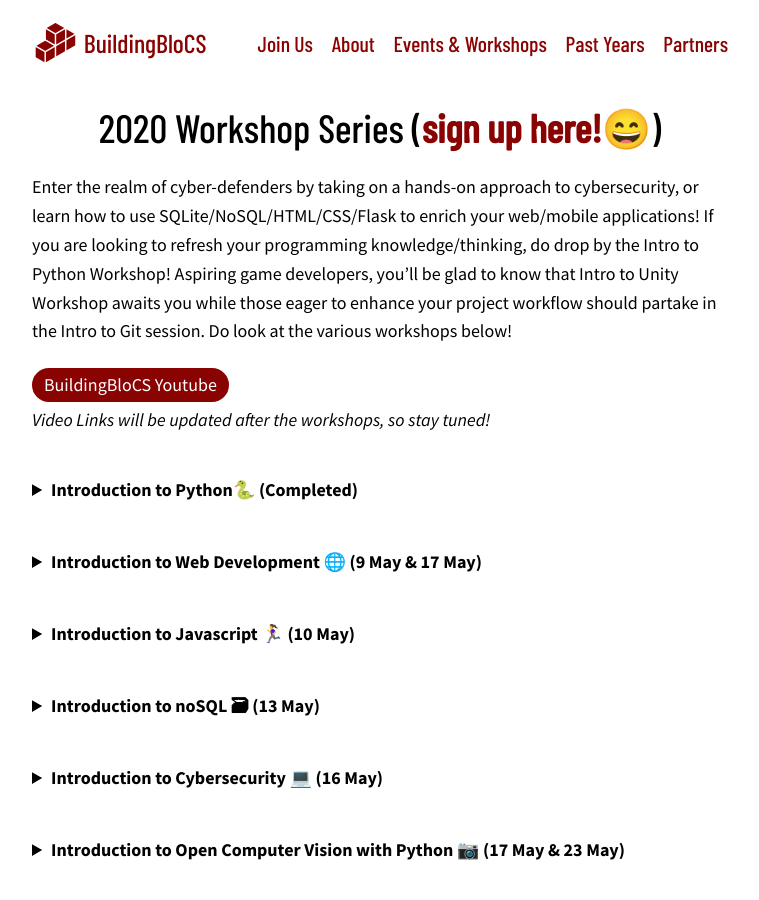
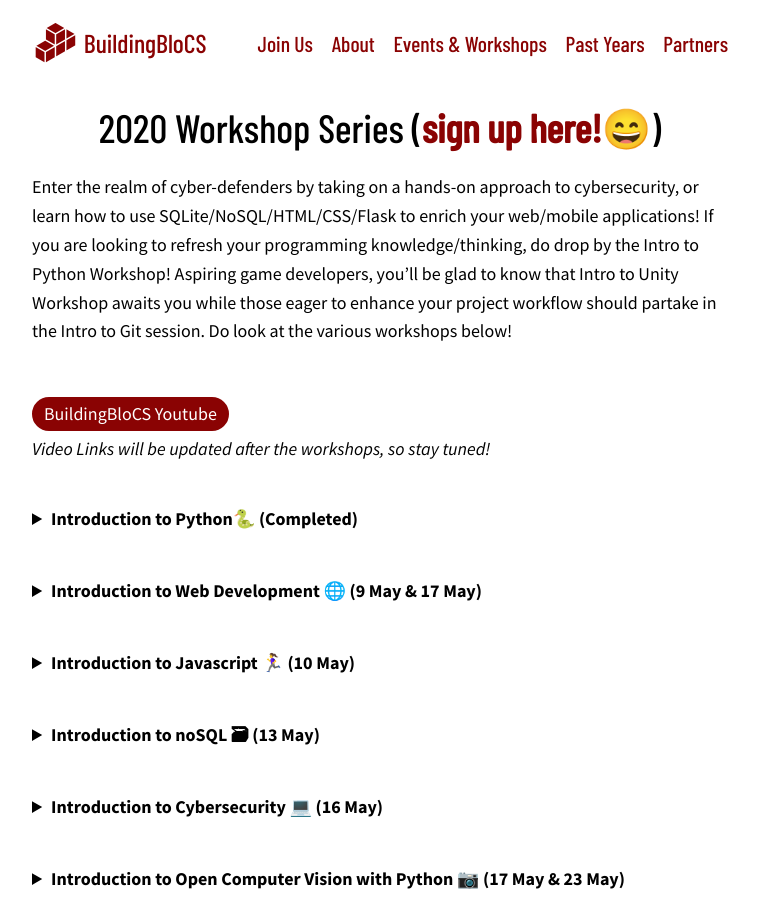
Before and after one commit to buildingblocs/2020, a Jekyll site: the page built from pre-event/workshop/index.md, in a window 1280 px wide and 900 px high. Shown: the whole window, without its empty margins (260-1019 px from the left). Built offline with Jekyll 4.4.1, drawn with Linux system fonts in a browser that asks for light colours; some web fonts are replaced; our own code applies the rules of GitHub Pages for plain Markdown files.

Commit message:
Update index.md

```diff
--- a/pre-event/workshop/index.md
+++ b/pre-event/workshop/index.md
@@ -6,7 +6,7 @@
 
 Enter the realm of cyber-defenders by taking on a hands-on approach to cybersecurity, or learn how to use SQLite/NoSQL/HTML/CSS/Flask to enrich your web/mobile applications! If you are looking to refresh your programming knowledge/thinking, do drop by the Intro to Python Workshop! Aspiring game developers, you’ll be glad to know that Intro to Unity Workshop awaits you while those eager to enhance your project workflow should partake in the Intro to Git session. Do look at the various workshops below!
 
-<a class="btn" href="https://www.youtube.com/channel/UCWQmrxGbwU4jFBCJf7rPoFQ">BuildingBloCS Youtube</a>
+<br><a class="btn" href="https://www.youtube.com/channel/UCWQmrxGbwU4jFBCJf7rPoFQ">BuildingBloCS Youtube</a>
 <br><i>Video Links will be updated after the workshops, so stay tuned!</i><br><br>
 
 <div>
```
